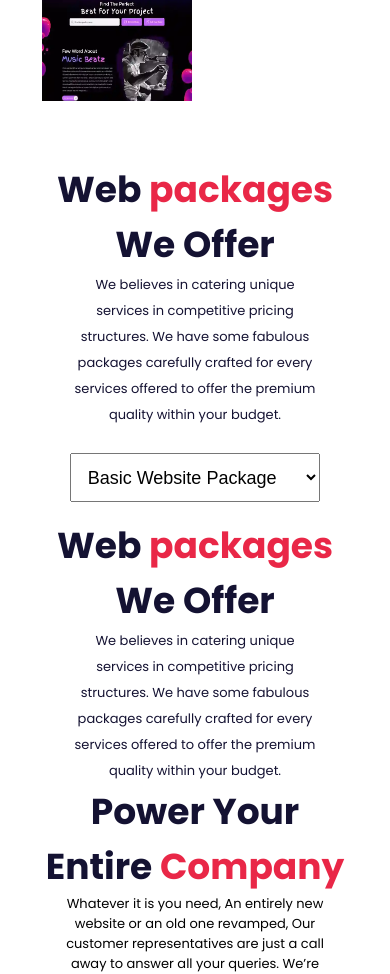
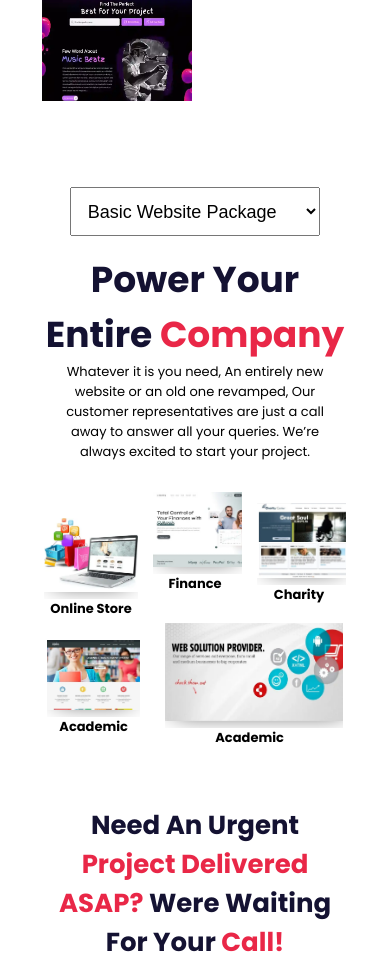
Before and after one commit to ABDULQUDDOS-12/Company-portfolio-website, a React (Create React App) app: page / in a window 390 px wide. Shown: the part 3461-4435 px from the top of the page. Built offline with nearby package versions, Linux system fonts and the light colour scheme.

Commit message:
errors and bugs fixes

```diff
--- a/src/components/Web Packages/Index.module.css
+++ b/src/components/Web Packages/Index.module.css
@@ -79,11 +79,13 @@
         margin-top: 15%;
     }
     .mainHeading{
-        font-size: large;
+        /* font-size: large; */
+        display: none;
     }
     .mainTextContainer{
         width: 80%;
         margin: auto;
+        display: none;
     }
     .mainTextContainer p{
         font-size: small;
```
